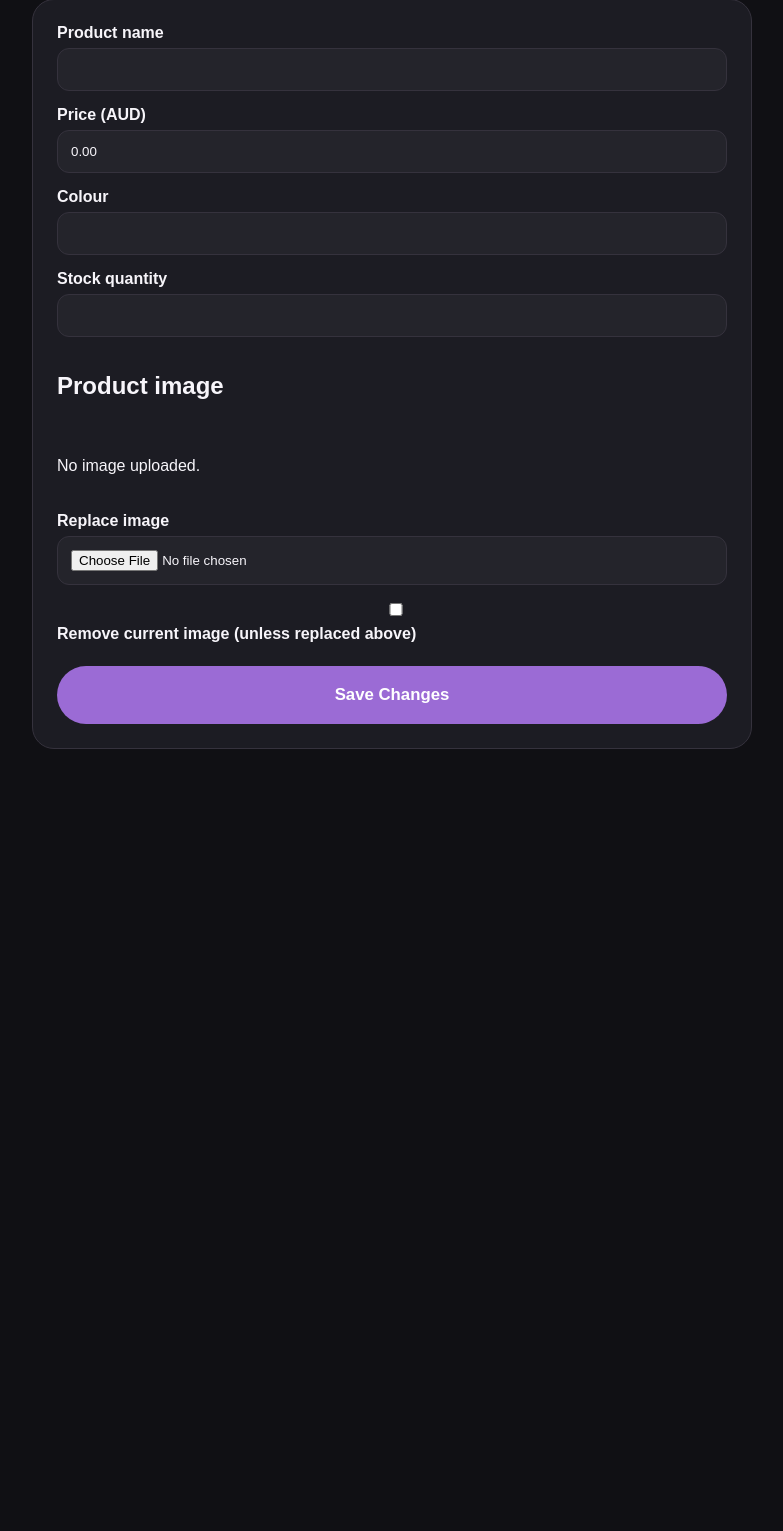
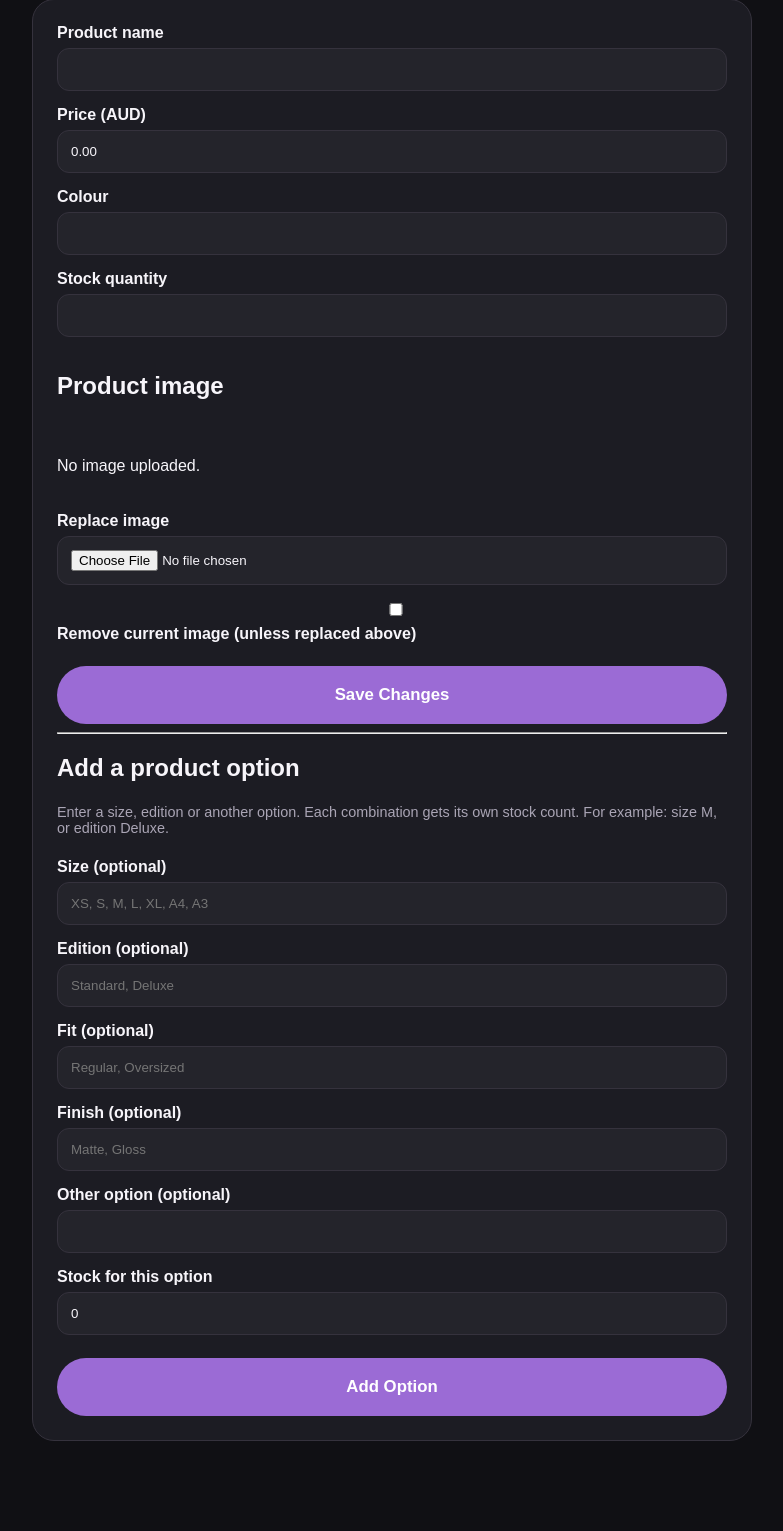
Before and after one commit to Mrgnoblennon/side-b, a Flask app: template templates/admin_edit_product.html in a window 1280 px wide. Shown: the part 496-2027 px from the top of the page, without its empty margins (58-841 px from the left). Before the commit the page ends 1245 px from the top, so only its background shows below. Run offline with Flask 3, Linux system fonts and the light colour scheme; the template is opened without the code that fills it, so the values that code supplies are empty.

Commit message:
Add product option editor for sizes, editions, fit and finish

```diff
--- a/templates/admin_edit_product.html
+++ b/templates/admin_edit_product.html
@@ -30,6 +30,19 @@
         <label><input type="checkbox" name="remove_image" value="1"> Remove current image (unless replaced above)</label>
         <button type="submit" class="product-add-cart">Save Changes</button>
       </form>
+      <hr>
+      <h2>Add a product option</h2>
+      <p class="admin-edit-note">Enter a size, edition or another option. Each combination gets its own stock count. For example: size M, or edition Deluxe.</p>
+      <form method="post" action="{{ url_for('admin_add_variant', product_id=product.id) }}" class="checkout-form">
+        <input type="hidden" name="csrf_token" value="{{ session.admin_csrf }}">
+        <label>Size (optional) <input name="size" maxlength="100" placeholder="XS, S, M, L, XL, A4, A3"></label>
+        <label>Edition (optional) <input name="edition" maxlength="100" placeholder="Standard, Deluxe"></label>
+        <label>Fit (optional) <input name="fit" maxlength="100" placeholder="Regular, Oversized"></label>
+        <label>Finish (optional) <input name="finish" maxlength="100" placeholder="Matte, Gloss"></label>
+        <label>Other option (optional) <input name="option" maxlength="100"></label>
+        <label>Stock for this option <input name="stock" type="number" min="0" step="1" value="0" required></label>
+        <button type="submit" class="product-add-cart">Add Option</button>
+      </form>
     </section>
   </div>
 </main>
```
